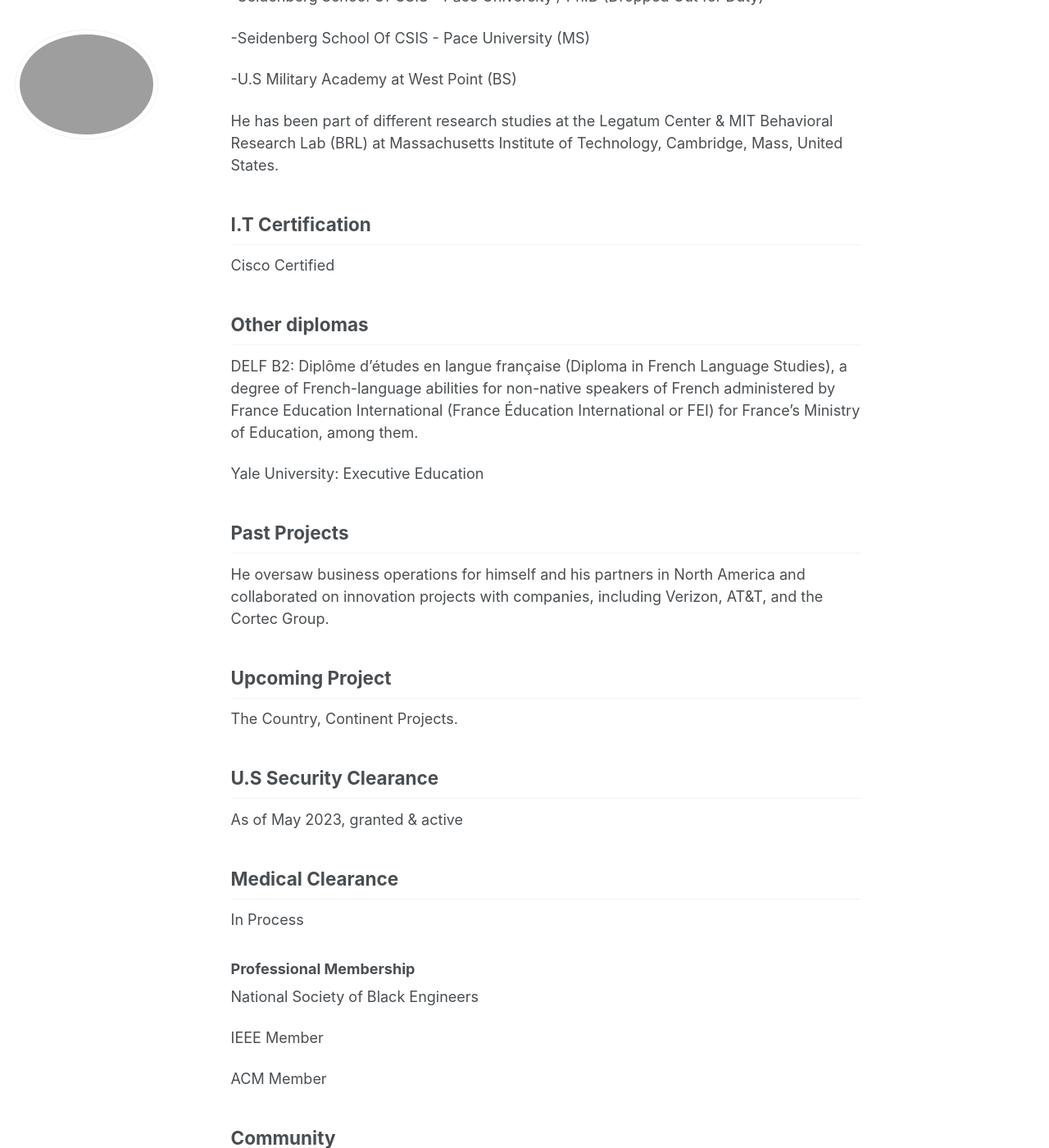
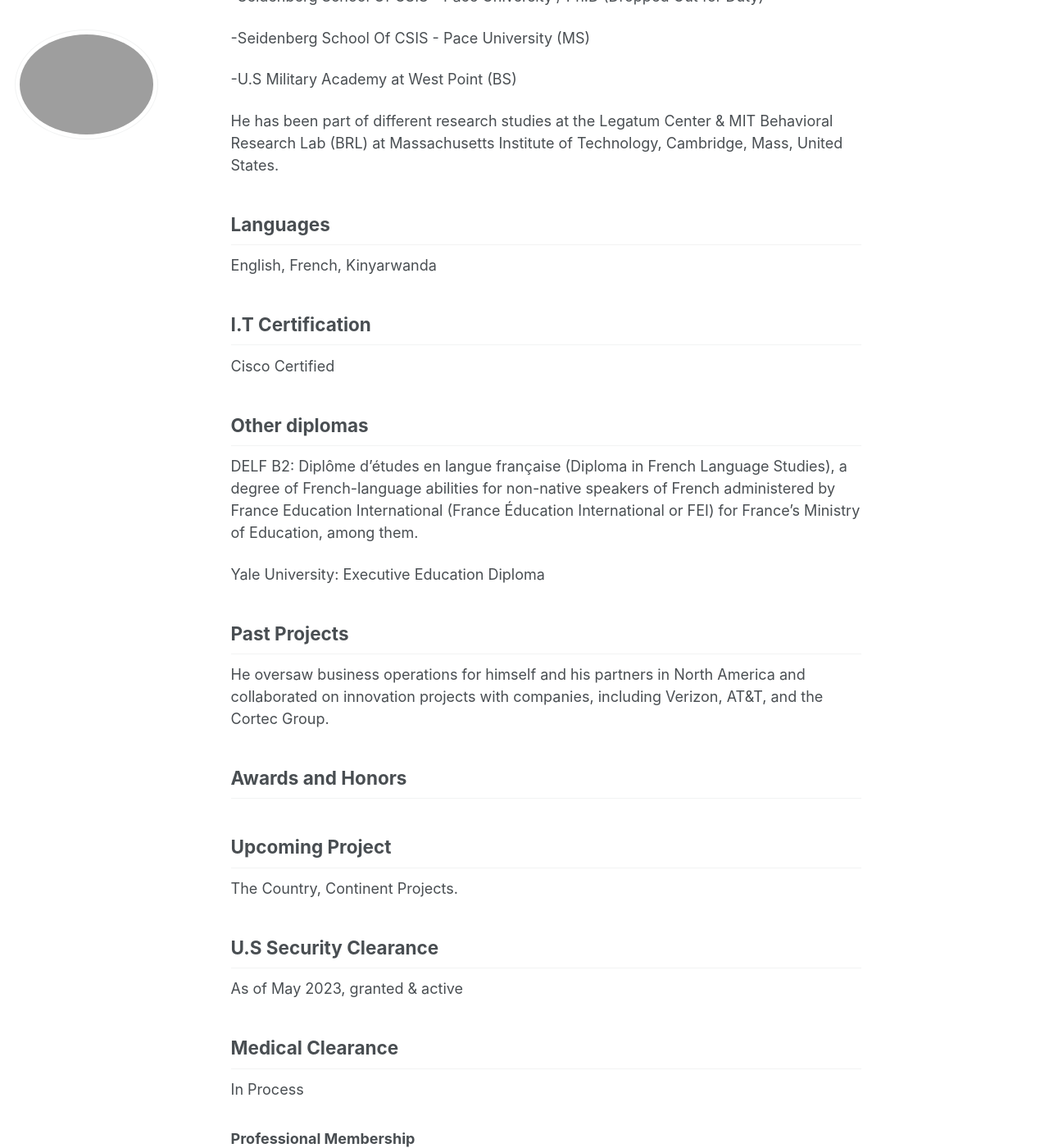
Before and after one commit to phdcsseiden/phdcsseiden.github.io, a Jekyll site: the page built from _pages/about.md, in a window 1280 px wide and 1400 px high, scrolled down 1148 px. Shown: the whole window at 82% size. Built offline with Jekyll 4.4.1, drawn with Linux system fonts in a browser that asks for light colours; some of the changed text lies outside the part shown.

Commit message:
Update about.md

```diff
--- a/_pages/about.md
+++ b/_pages/about.md
@@ -39,6 +39,11 @@
 
 He has been part of different research studies at the Legatum Center & MIT Behavioral Research Lab (BRL) at Massachusetts Institute of Technology, Cambridge, Mass, United States.
 
+
+## Languages
+
+English, French, Kinyarwanda
+
 ## I.T Certification
 
 Cisco Certified
@@ -47,11 +52,16 @@
 
 DELF B2: Diplôme d'études en langue française (Diploma in French Language Studies), a degree of French-language abilities for non-native speakers of French administered by France Education International (France Éducation International or FEI) for France's Ministry of Education, among them.
 
-Yale University: Executive Education
+Yale University: Executive Education Diploma
 
 ## Past Projects
 
 He oversaw business operations for himself and his partners in North America and collaborated on innovation projects with companies, including Verizon, AT&T, and the Cortec Group.
+
+
+## Awards and Honors
+
+
 
 ## Upcoming Project
 
```
Also changed, not shown: other parts of _pages/about.md (+0 -3 lines).
